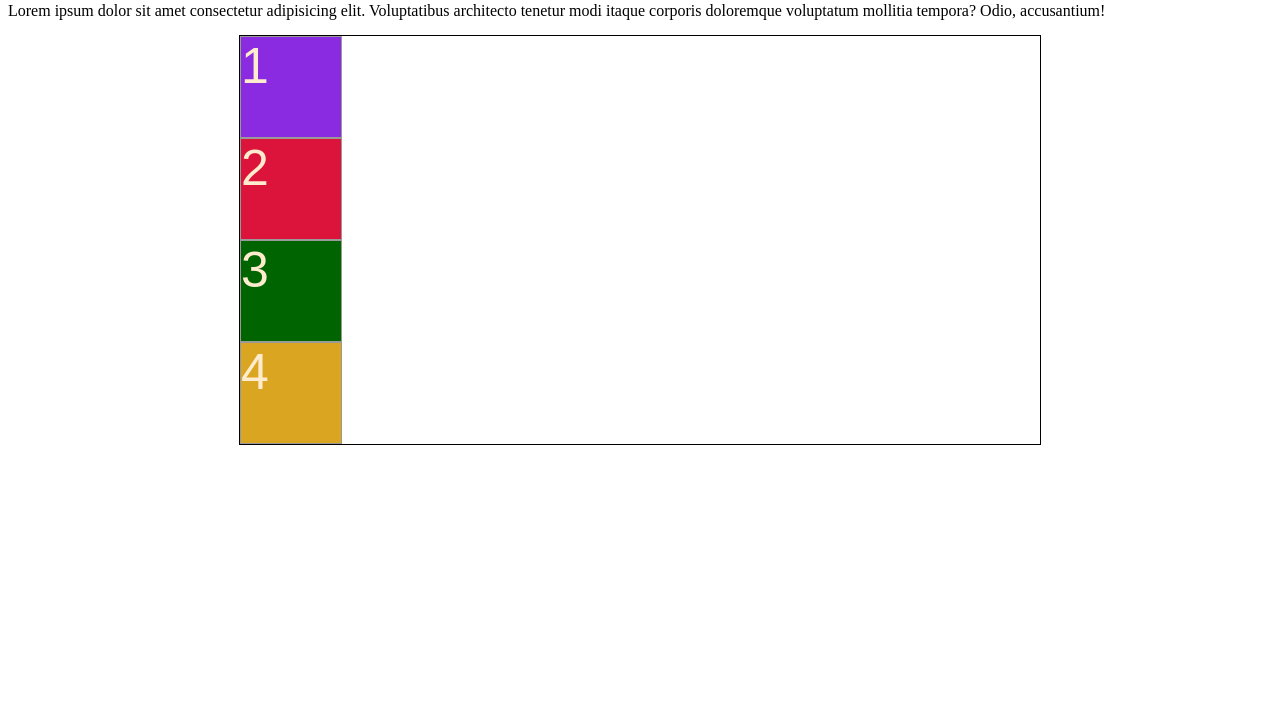
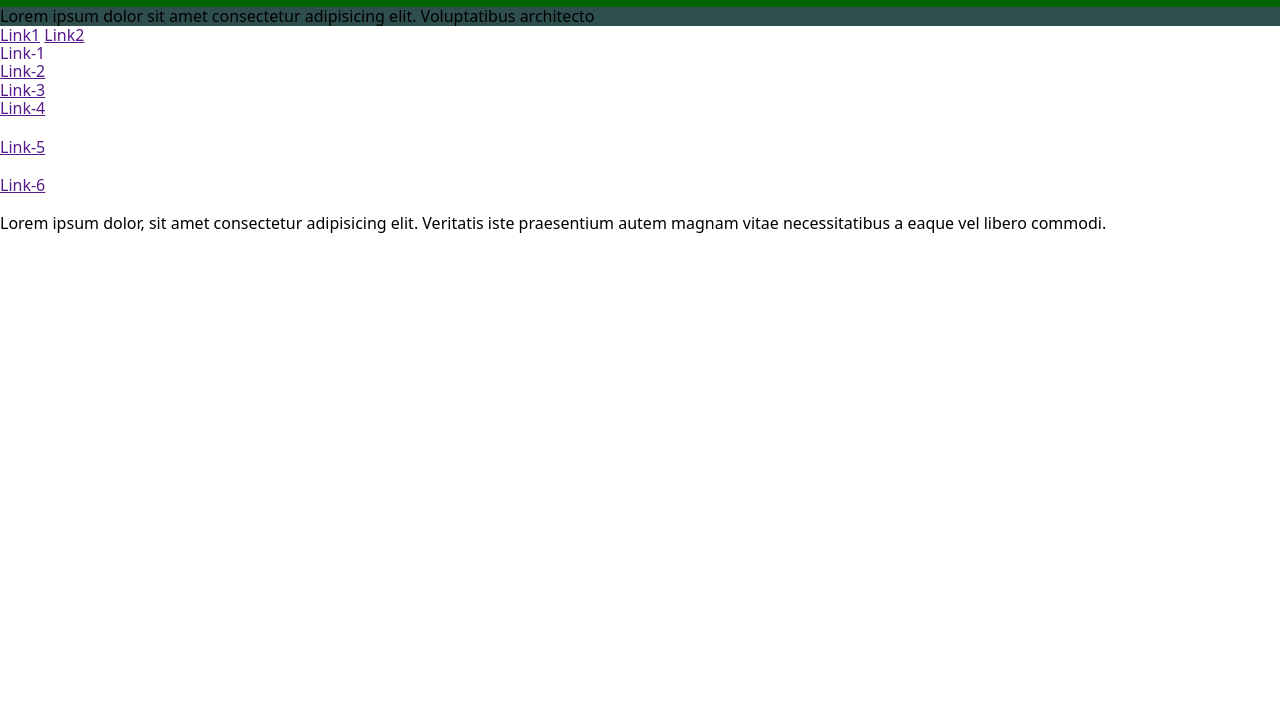
Before and after one commit to riko1212/fe-41-online, a plain HTML site: page index.html in a window 1280 px wide. Shown: the part 78-800 px from the top of the page. Drawn offline with nearby package versions, Linux system fonts and the light colour scheme.

Commit message:
practice

```diff
--- a/css/styles.css
+++ b/css/styles.css
@@ -1,31 +1,62 @@
-.wrap {
-    width: 800px;
-    min-height: 400px;
-    margin: 0 auto;
-    outline: 1px solid #000;
+p,
+h1,
+h2,
+h3,
+h4,
+h5,
+h6 {
+    margin-top: 0;
+    margin-bottom: 0;
 }
 
-.block {
-    width: 100px;
-    height: 100px;
-    color: blanchedalmond;
-    font-family: sans-serif;
-    font-size: 50px;
-    border: 1px solid #999999;
+ul {
+    margin-top: 0;
+    margin-bottom: 0;
+    padding-left: 0;
 }
 
-.first {
-    background-color: blueviolet;
+.list {
+    list-style: none;
 }
 
-.second {
-    background-color: crimson;
+.link {
+    text-decoration: none;
 }
 
-.third {
-    background-color: darkgreen;
+/* .text {
+    width: 200px;
+    min-height: 150px;
+    border: 10px solid tomato;
+    padding: 10px;
+} */
+
+.title {
+    background-color: chocolate;
+    margin-bottom: 20px;
 }
 
-.fourth {
-    background-color: goldenrod;
+.text-top {
+    background-color: darkgreen;
+    padding-bottom: 10px;
 }
+
+.text-bottom {
+    background-color: darkslategrey;
+}
+
+/* .some-item:not(:last-child) {
+    margin-bottom: 20px;
+} */
+
+/* an + b
+-0 + 3 3
+-1 + 3 2
+-2 + 3 1
+-3 + 3 0
+
+*/
+
+.some-item:not(:nth-child(-n + 3)) {
+    margin-bottom: 20px;
+    align-content: space-between;
+}
--- a/index.html
+++ b/index.html
@@ -6,26 +6,46 @@
     <meta http-equiv="X-UA-Compatible" content="IE=edge">
     <meta name="viewport" content="width=device-width, initial-scale=1.0">
     <title>Document</title>
+    <link rel="stylesheet" href="https://cdnjs.cloudflare.com/ajax/libs/modern-normalize/1.1.0/modern-normalize.min.css"
+        integrity="sha512-wpPYUAdjBVSE4KJnH1VR1HeZfpl1ub8YT/NKx4PuQ5NmX2tKuGu6U/JRp5y+Y8XG2tV+wKQpNHVUX03MfMFn9Q=="
+        crossorigin="anonymous" referrerpolicy="no-referrer" />
     <link rel="stylesheet" href="./css/styles.css">
 </head>
 
 <body>
-    <h1>Title</h1>
-    <p>Lorem ipsum dolor sit amet consectetur adipisicing elit. Voluptatibus architecto tenetur modi itaque corporis
-        doloremque voluptatum mollitia tempora? Odio, accusantium!</p>
-    <!-- <ul class="some-list">
-        <li class="some-item"><a href="" class="some-link">Link-1</a></li>
-        <li class="some-item"><a href="" class="some-link">Link-2</a></li>
-        <li class="some-item"><a href="" class="some-link">Link-3</a></li>
-        <li class="some-item"><a href="" class="some-link">Link-4</a></li>
-        <li class="some-item"><a href="" class="some-link">Link-5</a></li>
-    </ul> -->
-    <div class="wrap">
-        <div class="block first">1</div>
-        <div class="block second">2</div>
-        <div class="block third">3</div>
-        <div class="block fourth">4</div>
-    </div>
+    <h1 class="title">Title</h1>
+    <p class="text-top">Lorem ipsum dolor sit amet consectetur adipisicing elit. Voluptatibus architecto tenetur modi itaque corporis
+        </p>
+
+        <p class="text-bottom">Lorem ipsum dolor sit amet consectetur adipisicing elit. Voluptatibus architecto
+        </p>
+
+        <a href="">Link1</a>
+
+        <a href="">Link2</a>
+    <ul class="some-list list">
+        <li class="some-item">
+            <a href="" class="link some-link">Link-1</a>
+        </li>
+        <li class="some-item">
+            <a href="" class="some-link">Link-2</a>
+        </li>
+        <li class="some-item">
+            <a href="" class="some-link">Link-3</a>
+        </li>
+        <li class="some-item">
+            <a href="" class="some-link">Link-4</a>
+        </li>
+        <li class="some-item">
+            <a href="" class="some-link">Link-5</a>
+        </li>
+        <li class="some-item">
+            <a href="" class="some-link">Link-6</a>
+        </li>
+
+    </ul>
+    <p>Lorem ipsum dolor, sit amet consectetur adipisicing elit. Veritatis iste praesentium autem magnam vitae necessitatibus a eaque vel libero commodi.</p>
+
 </body>
 
 </html>
```
Also changed, not shown: 1 other file.
